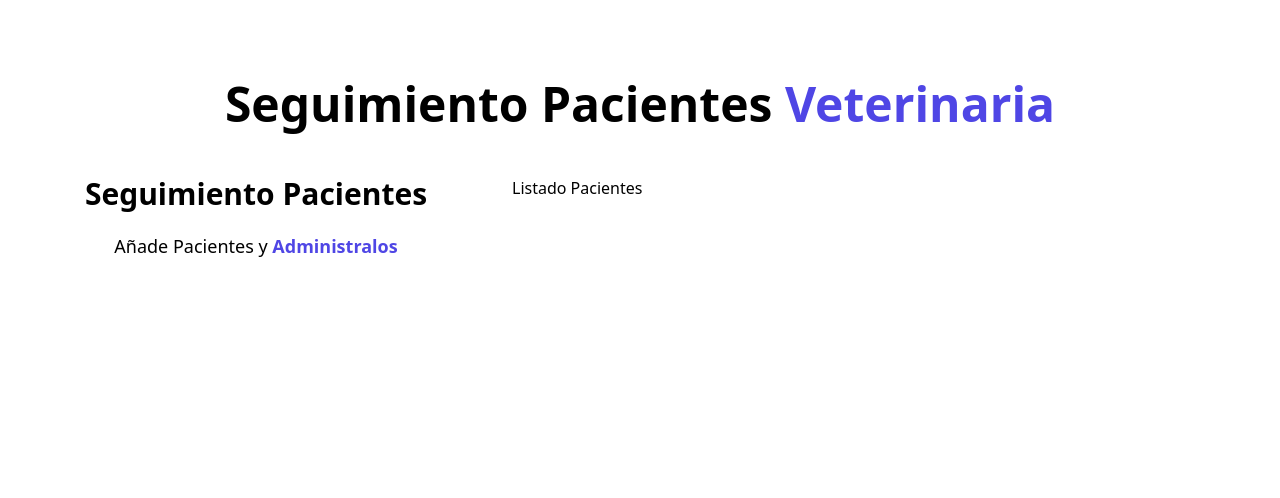
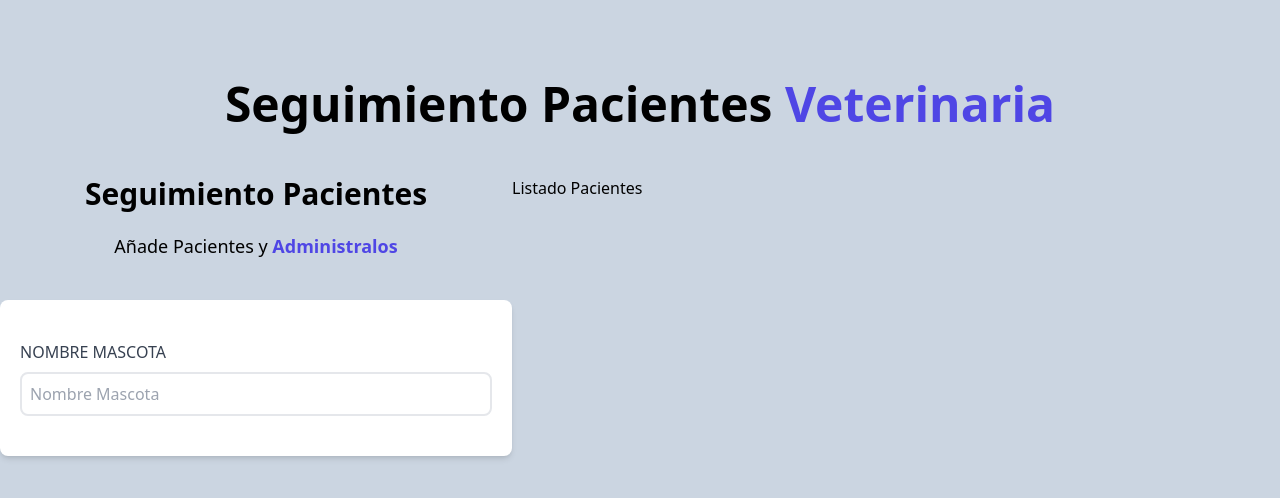
Before and after one commit to manodecristiano/citas-react, a React (Create React App) app: page / in a window 1280 px wide. Shown: the top 498 px of the page. Built offline with nearby package versions, Linux system fonts and the light colour scheme.

Commit message:
Form with Input

```diff
--- a/public/index.html
+++ b/public/index.html
@@ -1,14 +1,12 @@
 <!DOCTYPE html>
 <html lang="en">
+
 <head>
   <meta charset="utf-8" />
   <link rel="icon" href="%PUBLIC_URL%/favicon.ico" />
   <meta name="viewport" content="width=device-width, initial-scale=1" />
   <meta name="theme-color" content="#000000" />
-    <meta
-      name="description"
-      content="Web site created using create-react-app"
-    />
+  <meta name="description" content="Web site created using create-react-app" />
   <link rel="apple-touch-icon" href="%PUBLIC_URL%/logo192.png" />
   <!--
       manifest.json provides metadata used when your web app is installed on a
@@ -26,7 +24,8 @@
     -->
   <title>React App</title>
 </head>
-  <body>
+
+<body class="bg-slate-300 h-screen">
   <noscript>You need to enable JavaScript to run this app.</noscript>
   <div id="root"></div>
   <!--
@@ -40,4 +39,5 @@
       To create a production bundle, use `npm run build` or `yarn build`.
     -->
 </body>
+
 </html>
--- a/src/App.js
+++ b/src/App.js
@@ -4,7 +4,7 @@ import { PacientList } from './components/PacientList.jsx';
 
 function App() {
   return (
-    <div className='container mx-auto mt-20 '>
+    <div className='container mx-auto mt-20 bg-slate-300 h-screen'>
       <Header/>
     <div className='mt-12 md:flex'>
       <Form/>
--- a/src/components/Form.jsx
+++ b/src/components/Form.jsx
@@ -4,12 +4,26 @@ function Form() {
   return (
   <div className="md:w-1/2 lg:w-2/5">
 
-  <h2 className=" font-black text-3xl text-center">Seguimiento Pacientes</h2>
-    <p className="text-lg mt-5 text-center">
-    Añade Pacientes y{' '}
-    <span className="text-indigo-600 font-bold text-lg">Administralos</span>
+    <h2 className=" font-black text-3xl text-center">Seguimiento Pacientes</h2>
+      <p className="text-lg mt-5 text-center mb-10">
+        Añade Pacientes y{' '}
+      <span className="text-indigo-600 font-bold text-lg">Administralos</span>
     </p>
 
+    <form className="bg-white shadow-md rounded-lg py-10 px-5">
+      <div>
+        <label htmlFor="mascota" className="block text-gray-700 uppercase ">Nombre Mascota</label>
+
+        <input
+        id="mascota"
+        type="text"
+        placeholder="Nombre Mascota"
+        className="border-2 w-full p-2 mt-2 placeholder-gray-400 rounded-lg"
+        />
+
+
+      </div>
+    </form>
   </div>
 
   )
```
Lines whose indentation alone changed are shown as unchanged.
